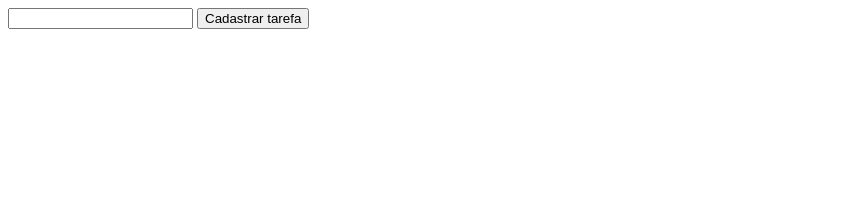
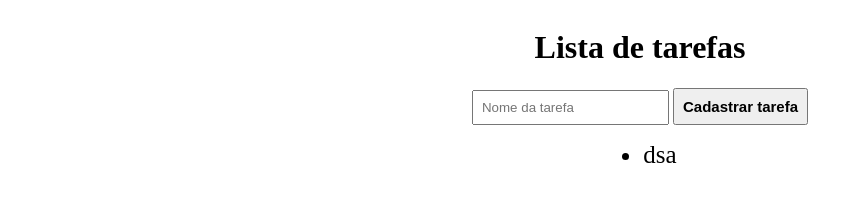
Before and after one commit to Creminin/Exercicio_Jquery, a plain HTML site: page index.html in a window 1280 px wide. Shown: the whole page, without its empty margins (0-863 px from the left). Drawn offline with Linux system fonts and the light colour scheme.

Commit message:
Estruturação da paginas

```diff
--- a/index.html
+++ b/index.html
@@ -8,9 +8,18 @@
   <title>Cadastro de tarefas</title>
 </head>
 <body>
-  <form>
-    <input type="text">
-    <button type="submit">Cadastrar tarefa</button>
-  </form>
+    <form>
+      <h1>Lista de tarefas</h1>
+      <div>
+        <input type="text" placeholder="Nome da tarefa" id="Name-task">
+        <button type="submit"id="Btn-Add-new-task">Cadastrar tarefa</button>
+      </div>
+    </form>
+
+    <ul>
+      <li>
+        dsa
+      </li>
+    </ul>
 </body>
 </html>
--- a/main.css
+++ b/main.css
@@ -0,0 +1,28 @@
+body{
+  display: flex;
+  align-items: center;
+  justify-content: center;
+  flex-direction: column;
+}
+
+form{
+  display: flex;
+  align-items: center;
+  flex-direction: column;
+}
+
+#Name-task{
+  padding: 8px;
+}
+
+#Btn-Add-new-task{
+  padding: 8px;
+  font-weight: bold;
+  font-size: 15px;
+  cursor: pointer;
+}
+
+ul li{
+  font-size: 25px;
+  cursor: pointer;
+}
```
